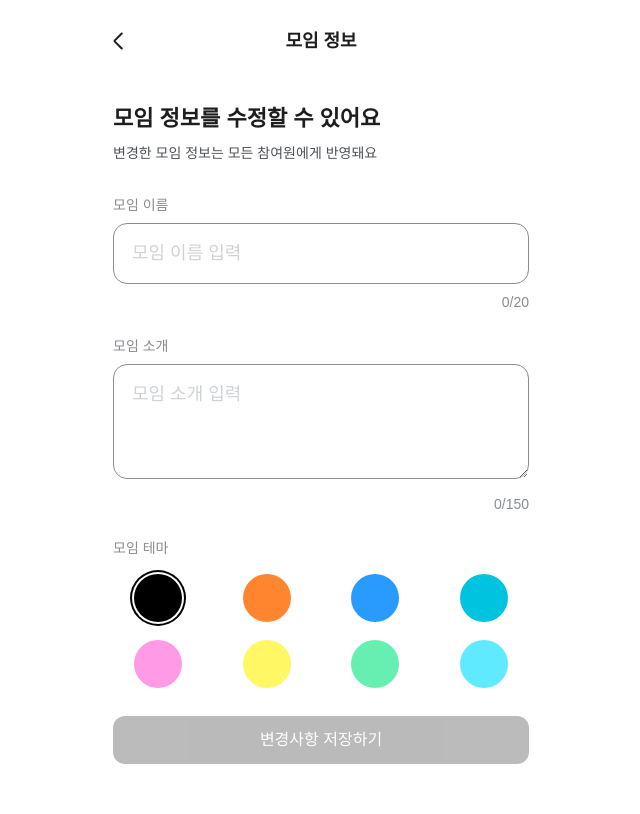
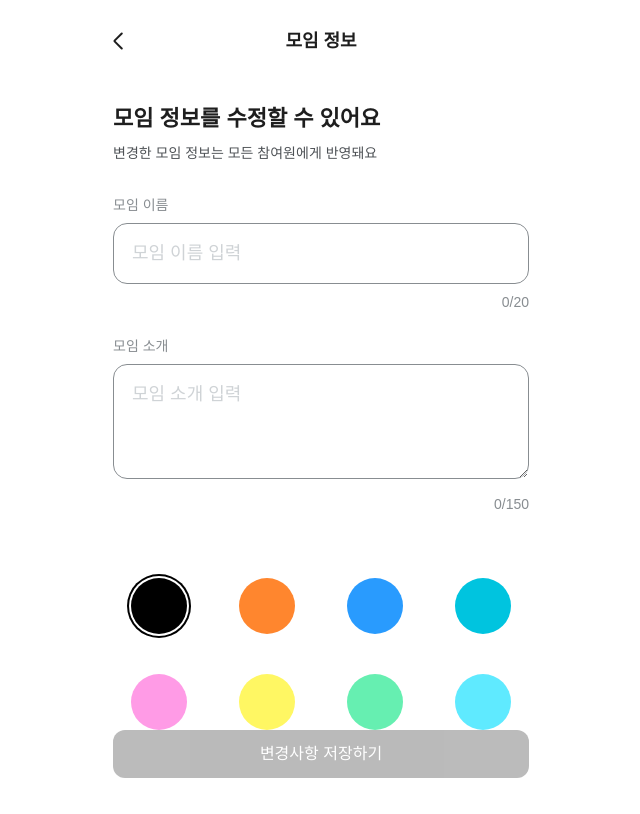
Before and after one commit to dnd-side-project/dnd-11th-6-frontend, a Next.js app: page /manage-meeting in a window 1280 px wide. Shown: the whole page, without its empty margins (319-959 px from the left). Built offline with nearby package versions, Linux system fonts and the light colour scheme; a web font is replaced by a local one.

Commit message:
style : meeting theme color button 규격 수정

```diff
--- a/src/components/ColorPicker/index.tsx
+++ b/src/components/ColorPicker/index.tsx
@@ -4,24 +4,18 @@ import COLORS from '@/constant/color'
 type ColorType = (typeof COLORS)[number]
 
 interface ColorPickerProps {
-  label?: string
   selectedColor: ColorType | null
   onColorSelect: (color: ColorType) => void
 }
 
-const ColorPicker = ({
-  label,
-  selectedColor,
-  onColorSelect,
-}: ColorPickerProps) => (
-  <div>
-    <label className="block text-gray-600 text-sm mb-4">{label}</label>
-    <div className="grid grid-cols-4 gap-[18px] place-items-center">
+const ColorPicker = ({ selectedColor, onColorSelect }: ColorPickerProps) => (
+  <div className="mt-10">
+    <div className="grid grid-cols-4 gap-x-4 gap-y-10 place-items-center">
       {COLORS.map((color) => (
         <button
           key={color}
           type="button"
-          className={`w-12 h-[48px] rounded-full cursor-pointer focus:outline-none focus:ring-2 focus:ring-offset-2 focus:ring-black ${
+          className={`w-14 h-[56px] rounded-full cursor-pointer focus:outline-none focus:ring-2 focus:ring-offset-2 focus:ring-black ${
             selectedColor === color ? 'ring-2 ring-offset-2 ring-black' : ''
           }`}
           style={{ backgroundColor: color }}
```
